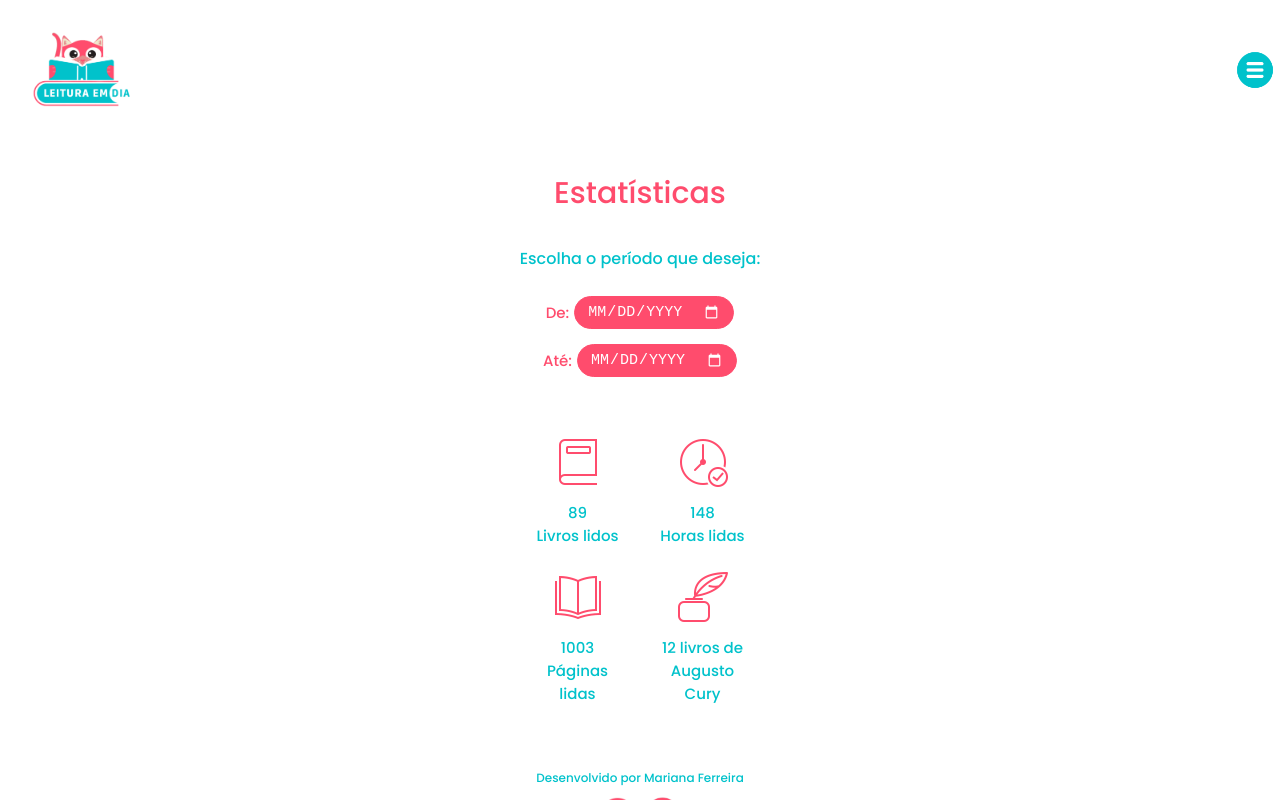
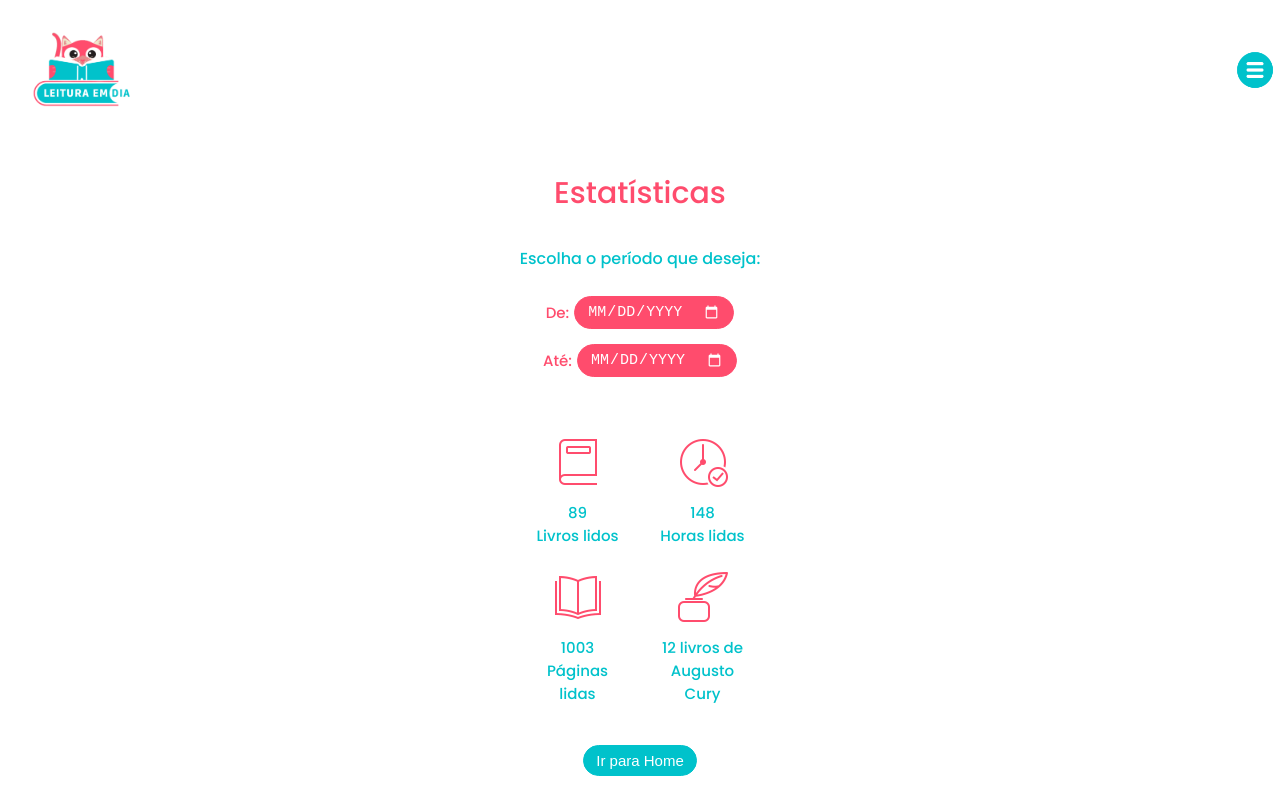
Before and after one commit to mariferreiradev/leitura-em-dia, a Vue app: page /estatisticas in a window 1280 px wide. Built offline with nearby package versions, Linux system fonts and the light colour scheme.

Commit message:
feat: add button back to homepage in statistics

```diff
--- a/src/views/EstatisticasView.vue
+++ b/src/views/EstatisticasView.vue
@@ -1,3 +1,13 @@
+<script>
+    export default {
+        methods: {
+            goBacktoHome() {
+                this.$router.push('/');
+            },
+        },
+    }
+</script>
+
 <template>
     <div class="statistics-page">
         <h1>Estatísticas</h1>
@@ -53,6 +63,7 @@
                 </div>
             </div>
         </div>
+        <button class="btn-back" v-on:click="goBacktoHome()">Ir para Home</button>
     </div>
 </template>
 
@@ -136,4 +147,23 @@
     .data {
         width: 100px;
     }
+
+    .btn-back {
+        margin-top: 10px;
+        font-size: 15px;
+        padding: 6px 12px;
+        color: #ffff;
+        background-color: #00c2cb;
+        border: 1px solid #00c2cb;
+        border-radius: 30px;
+        cursor: pointer;
+    }
+
+    .btn-back:hover {
+        color: #ffff;
+        border: 1px solid #ff4c6d;
+        background-color: #ff4c6d;
+        border-radius: 25px;
+        transition: 0.4s;
+    }
 </style>
```
